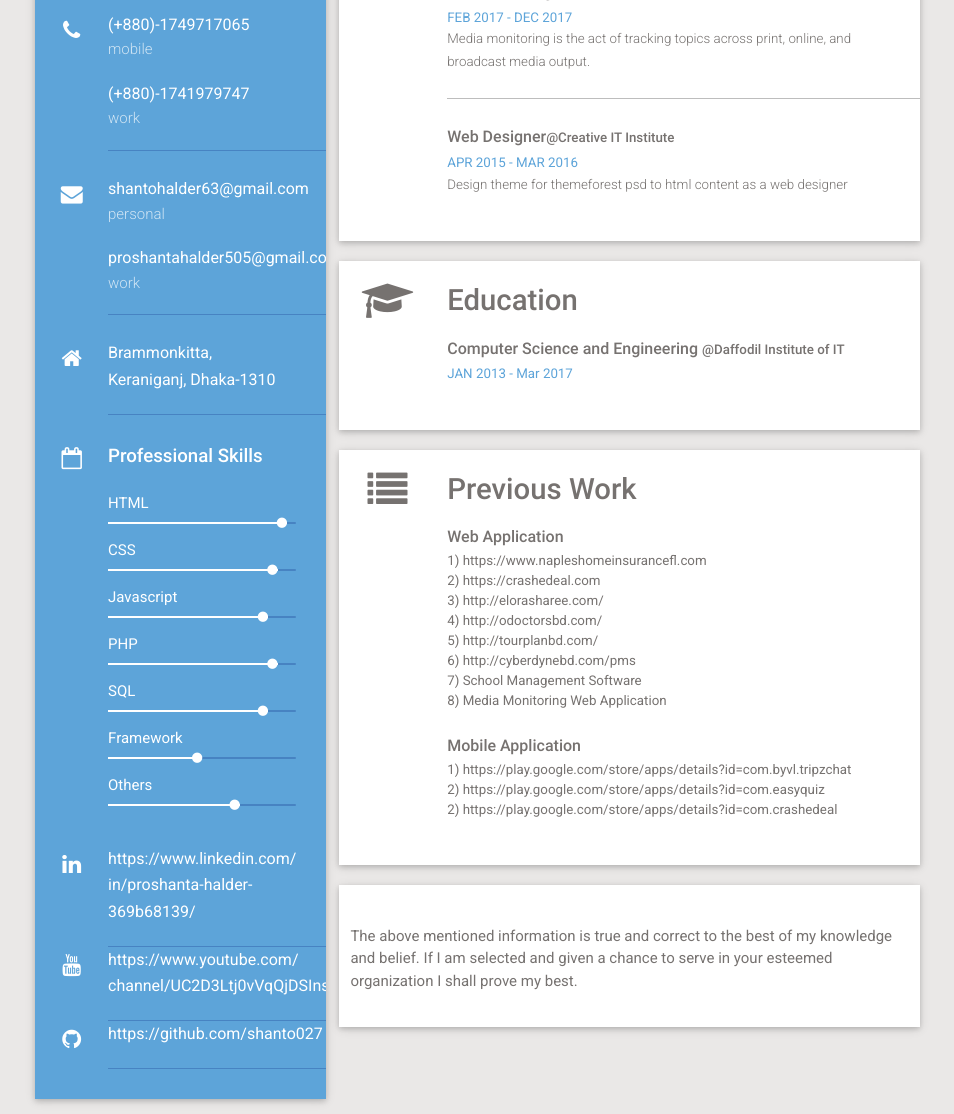
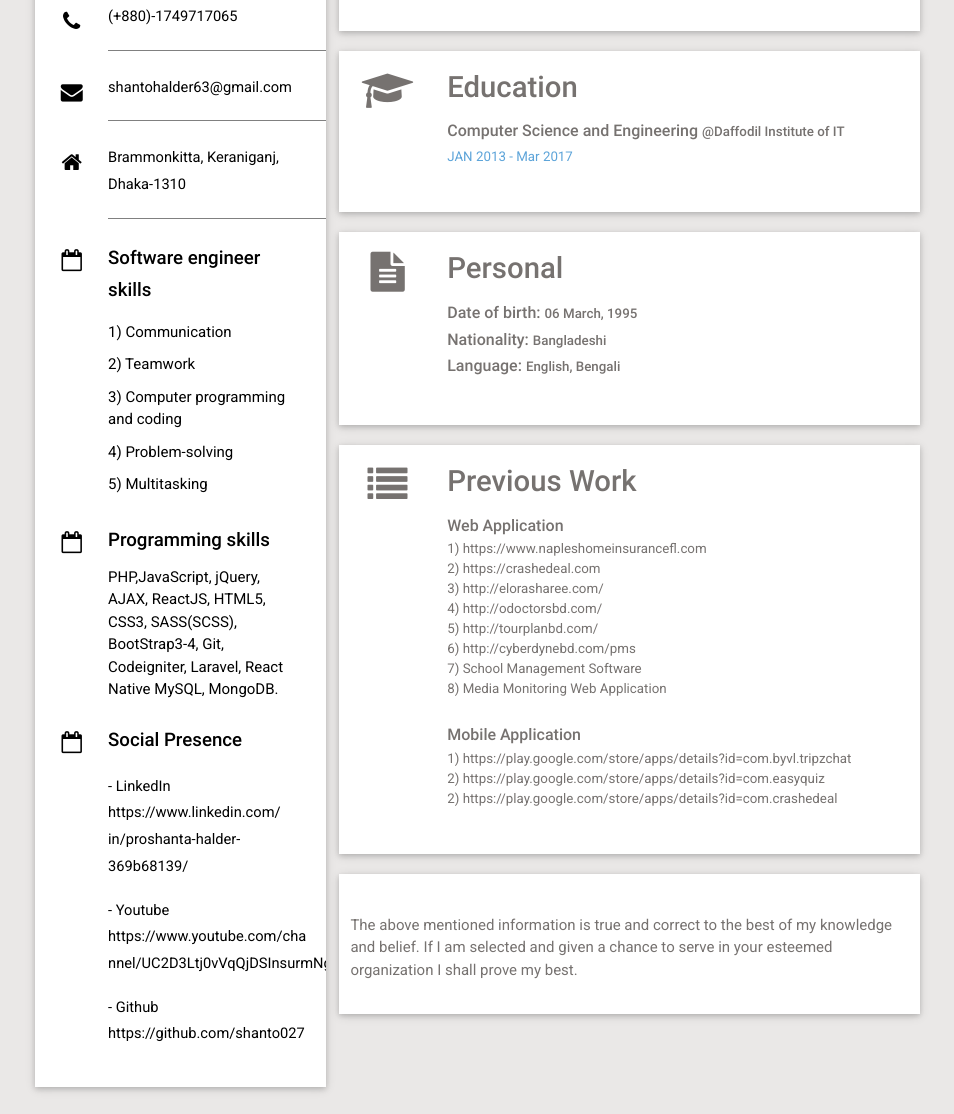
Before and after one commit to shanto027/cv, a plain HTML site: page index.html in a window 1280 px wide. Shown: the part 760-1874 px from the top of the page, without its empty margins (168-1122 px from the left). Drawn offline with Linux system fonts and the light colour scheme; some packages are replaced by stand-ins of ours.

Commit message:
last update

```diff
--- a/assets/css/style.css
+++ b/assets/css/style.css
@@ -49,7 +49,7 @@ p {
   line-height: 17pt;
 }
 a {
-  color: #ffffff;
+  color: #000;
 }
 .clear {
   clear: both;
@@ -94,7 +94,7 @@ h3 {
 }
 h2 {
   font-size: 22pt;
-  line-height: 37pt;
+  line-height: 32pt;
   margin: 0px;
 }
 h3 {
@@ -102,7 +102,7 @@ h3 {
   line-height: 24pt;
 }
 h4 {
-  font-size: 12pt;
+  font-size: 11pt;
   line-height: 20pt;
   opacity: 1;
 }
@@ -135,8 +135,8 @@ body {
 */
 .sidebar {
   text-align: left;
-  color: #ffffff;
-  background-color: #5da4d9;
+  color: #000!important;
+  background-color: white!important;
   overflow: hidden;
   display: block;
 }
@@ -213,7 +213,7 @@ body {
   margin: 0px;
 }
 .sidebar .info {
-  border-bottom: 1px solid #4783c2;
+  border-bottom: 1px solid gray!important;
   padding-left: 0px;
 }
 .sidebar .info span {
@@ -221,7 +221,7 @@ body {
   font-weight: 300;
 }
 .sidebar .personal {
-  margin-bottom: 20px;
+  margin-bottom: 10px;
 }
 .sidebar .personal h4 {
   margin: 0px;
@@ -256,7 +256,7 @@ body {
 }
 .sidebar .skill-line h3 {
   margin-top: 0px;
-  margin-bottom: 20px;
+  margin-bottom: 10px;
 }
 .sidebar .skill-line span {
   opacity: initial;
--- a/index.html
+++ b/index.html
@@ -133,12 +133,9 @@
                                     <div class="section-item-details">
                                         <div class="personal">
                                             <h4><a href="tel:01749717065">(+880)-1749717065</a></h4> <!-- Number -->
-                                            <span>mobile</span>
+
                                         </div>
-                                        <div class="work">
-                                            <h4><a href="tel:01741979747">(+880)-1741979747</a></h4> <!-- Number -->
-                                            <span>work</span>
-                                        </div>
+
                                     </div>
                                 </div>
                             </div>
@@ -153,12 +150,9 @@
                                     <div class="section-item-details">
                                         <div class="personal">
                                             <h4><a href="shantohalder63@gmail.com">shantohalder63@gmail.com</a></h4> <!-- Email -->
-                                            <span>personal</span>
+
                                         </div>
-                                        <div class="work">
-                                            <h4><a href="proshantahalder505@gmail.com">proshantahalder505@gmail.com</a></h4> <!-- Email -->
-                                            <span>work</span> <br>
-                                        </div>
+
                                     </div>
                                 </div>
                             </div>
@@ -188,100 +182,93 @@
                                 </div>
                                 <!-- Skills -->
                                 <div class="col m12 l9 s12 skill-line a5 wow fadeIn" data-wow-delay="0.5s">
-                                    <h3>Professional Skills </h3>
+                                    <h3>Software engineer skills </h3>
+                                    <table class="table table-hover table-sm table-bordered">
+                                        <tbody>
+                                            <tr class="table-active">
+                                                <td>
+                                                    1) Communication
+                                                </td>
+                                            </tr>
+                                            <tr class="table-success">
+                                                <td>
+                                                    2) Teamwork
+                                                </td>
+                                            </tr>
+                                            <tr class="table-warning">
+                                                <td>
+                                                    3) Computer programming and coding
+                                                </td>
+                                            </tr>
+                                            <tr class="table-danger">
+                                                <td>
+                                                    4) Problem-solving
+                                                </td>
+                                            </tr>
+                                            <tr class="table-danger">
+                                                <td>
+                                                    5) Multitasking
+                                                </td>
+                                            </tr>
+                                        </tbody>
+                                    </table>
+                                </div>
+                            </div>
+                        </div>
+
+
+                        <!-- SKILLS -->
+<div class="col l12 m12 s12  skills sidebar-item" >
+<div class="row">
+<div class="col m12 l3 s12 icon">
+<i class="fa fa-calendar-o"></i> <!-- icon -->
+</div>
+<!-- Skills -->
+<div class="col m12 l9 s12 skill-line a5 wow fadeIn" data-wow-delay="0.5s">
+<h3>Programming skills </h3>
+
+PHP,JavaScript, jQuery, AJAX, ReactJS, HTML5, CSS3, SASS(SCSS), BootStrap3-4, Git,
+Codeigniter, Laravel, React Native
+MySQL, MongoDB.
 
 
 
-                                    <span>HTML</span>
-                                    <div class="progress">
-                                        <div class="determinate"> 95%</div>
-                                    </div>
-
-                                    <span>CSS</span>
-                                    <div class="progress">
-                                        <div class="determinate">90%</div>
-                                    </div>
-
-                                    <span>Javascript</span>
-                                    <div class="progress">
-                                        <div class="determinate">85%</div>
-                                    </div>
-
-                                    <span>PHP</span>
-                                    <div class="progress">
-                                        <div class="determinate">90%</div>
-                                    </div>
-
-
-                                    <span>SQL</span>
-                                    <div class="progress">
-                                        <div class="determinate">85%</div>
-                                    </div>
-
-                                      <span>Framework</span>
-                                    <div class="progress">
-                                        <div class="determinate">50%</div>
-                                    </div>
-
-
-                                    <span>Others</span>
-                                    <div class="progress">
-                                        <div class="determinate"> 70% </div>
-                                    </div>
 
 </div>
 </div>
 </div>
 
-                          <!-- ADDRESS  -->
-                        <div class="col l12 m12 s12  address sidebar-item ">
+
+<div class="col l12 m12 s12  skills sidebar-item" >
 <div class="row">
-                                <div class="col l3 m12  s12 icon">
-                                    <i class="fa fa-linkedin"></i> <!-- icon -->
+<div class="col m12 l3 s12 icon">
+<i class="fa fa-calendar-o"></i> <!-- icon -->
 </div>
-                                <div class="col m12 s12 l9 info wow fadeIn a4" data-wow-delay="0.4s">
-                                    <div class="section-item-details">
-                                        <div class="address-details"> <!-- address  -->
-                                            <h4>
+<!-- Skills -->
+<div class="col m12 l9 s12 skill-line a5 wow fadeIn" data-wow-delay="0.5s">
+<h3>Social Presence</h3>
+
+<h4> - LinkedIn
 https://www.linkedin.com/
 in/proshanta-halder-369b68139/<br>
 </h4>
+
+<h4>  - Youtube
+https://www.youtube.com/cha
+nnel/UC2D3Ltj0vVqQjDSInsurmNg<br>
+</h4>
+
+<h4> - Github
+  https://github.com/shanto027<br>
+</h4>
+
 </div>
 </div>
 </div>
 
 
-                                  <div class="col l3 m12  s12 icon">
-                                    <i class="fa fa-youtube"></i> <!-- icon -->
-                                </div>
-                                <div class="col m12 s12 l9 info wow fadeIn a4" data-wow-delay="0.4s">
-                                    <div class="section-item-details">
-                                        <div class="address-details"> <!-- address  -->
-                                            <h4>
-                                              https://www.youtube.com/
-                                              channel/UC2D3Ltj0vVqQjDSInsurmNg<br>
-                                            </h4>
-                                        </div>
-                                    </div>
-                                </div>
 
 
-                                <div class="col l3 m12  s12 icon">
-                                    <i class="fa fa-github"></i> <!-- icon -->
-                                </div>
-                                <div class="col m12 s12 l9 info wow fadeIn a4" data-wow-delay="0.4s">
-                                    <div class="section-item-details">
-                                        <div class="address-details"> <!-- address  -->
-                                            <h4>
-                                              https://github.com/shanto027<br>
-                                            </h4>
-                                        </div>
-                                    </div>
-                                </div>
-
-
-                            </div>
-                        </div>
 
 
 
@@ -309,14 +296,7 @@
                                     <span>NOV 2020 - Currently Working </span>
                                     <p>
 
-                                        • Responsible for leading software development, defining project architecture, taking architectural decisions, setting up development process of a 15+ members software development department.
-• Heavily involved in companywide architectural decision making and responsible for taking all architectural decisions for projects in my department.
-
-
-
-
-
-
+                                        • Responsible for leading software development.
 
 </p>
                                 </div>
@@ -327,19 +307,17 @@
 
                                         Worked in very large scale Mobile Tripzchat Application  application from scratch as a Full Stack Developer.
 
-                                         Mainly used Javascript React Native Framwork and API as development technologies.
+                            Mainly used Javascript React Native Framwork
                            • Lead development in both backend and front end developers
 
-Key Technologies and concepts: Javascript, PHP, MYSQL, NOSQL, Entity Framework, React, React Native, Agile development,
+
 
  </p>
                                 </div>
                                 <div class="custom-content-wrapper wow fadeIn a4" data-wow-delay="0.4s">
                                     <h3>Lead Software Engineer <span>@Crashedeal Ltd.</span></h3>
                                     <span>DEC 2018 - FEB 2020 </span>
-                                    <p>Worked mainly in a large scale web based discount deal management application using PHP MVC (Codeigniter) SQL server.
-• Design extensive complex user interface using HTML, CSS, Java Script, JQuery etc.
-• Participate in complex database design process. </p>
+                                    <p>Worked mainly in a large scale web based discount deal management application using PHP MVC (Codeigniter) SQL server. </p>
                                 </div>
 
                                 <div class="custom-content-wrapper wow fadeIn a4" data-wow-delay="0.4s">
@@ -363,6 +341,11 @@ Key Technologies and concepts: Javascript, PHP, MYSQL, NOSQL, Entity Framework,
                          Education
                         ==========================================-->
 
+
+
+
+
+
                         <div class="section-wrapper z-depth-1">
                             <div class="section-icon col s12 m12 l2">
                                 <i class="fa fa-graduation-cap"></i>
@@ -379,6 +362,28 @@ Key Technologies and concepts: Javascript, PHP, MYSQL, NOSQL, Entity Framework,
 
                             </div>
                         </div>
+
+                              <div class="section-wrapper z-depth-1">
+                            <div class="section-icon col s12 m12 l2">
+                              <i class="fa fa-file-text" aria-hidden="true"></i>
+                            </div>
+                            <div class="custom-content col s12 m12 l10 wow fadeIn a1" data-wow-delay="0.1s" >
+                                <h2>Personal </h2>
+
+                                <div class="custom-content-wrapper wow fadeIn a2" data-wow-delay="0.2s" >
+                                    <h3>Date of birth:            <span>06 March, 1995</span> </h3>
+                                    <h3>Nationality:              <span>Bangladeshi</span> </h3>
+                                    <h3>Language:                 <span>English, Bengali</span>  </h3>
+
+
+                                </div>
+
+
+                            </div>
+                        </div>
+
+
+
 
                         <!-- ========================================
                               Intertests
```
Also changed, not shown: assets/css/materialize.min.css, screencapture-localhost-cv-2021-04-26-16_28_58.png (added), 1 other file. Lines whose indentation alone changed are shown as unchanged.
